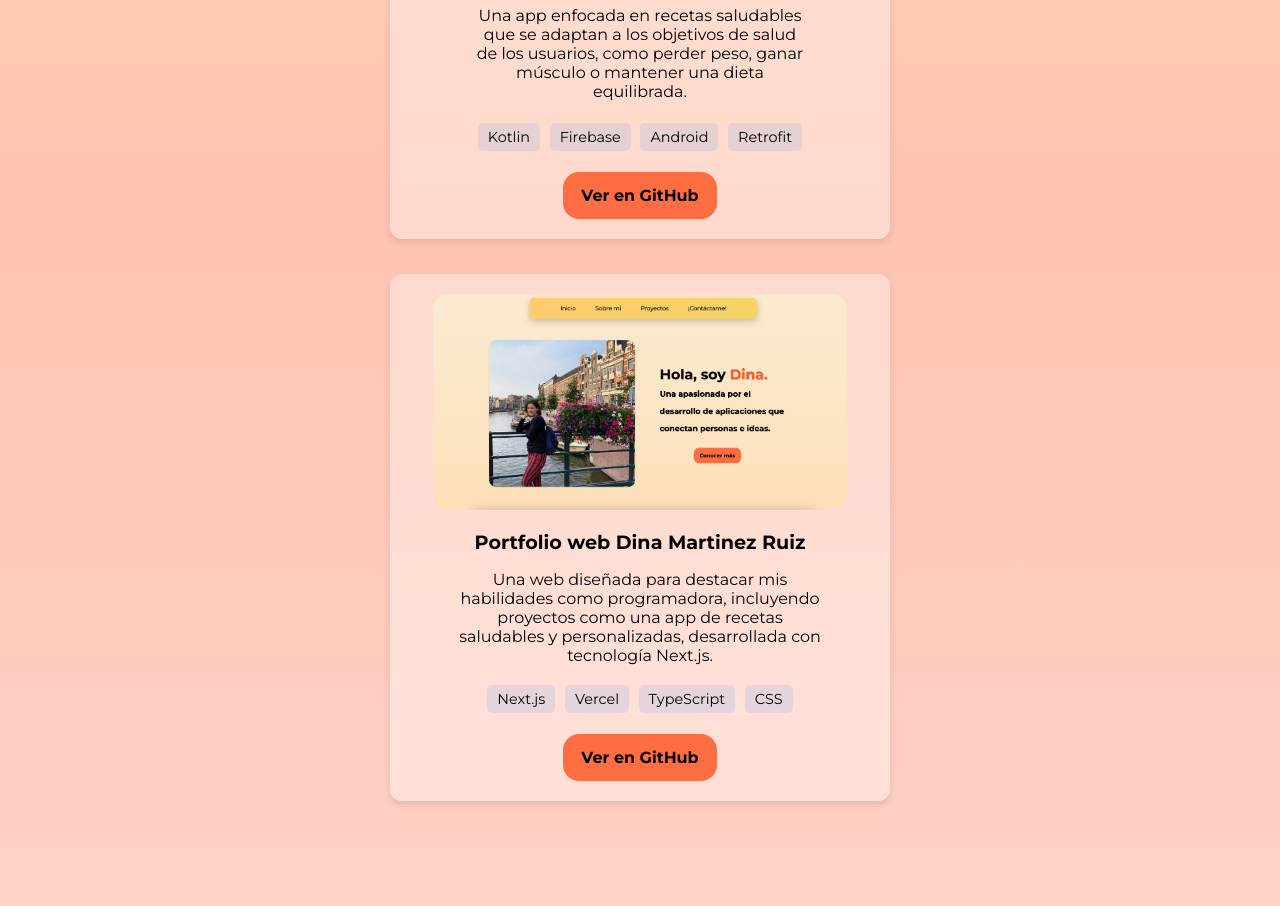
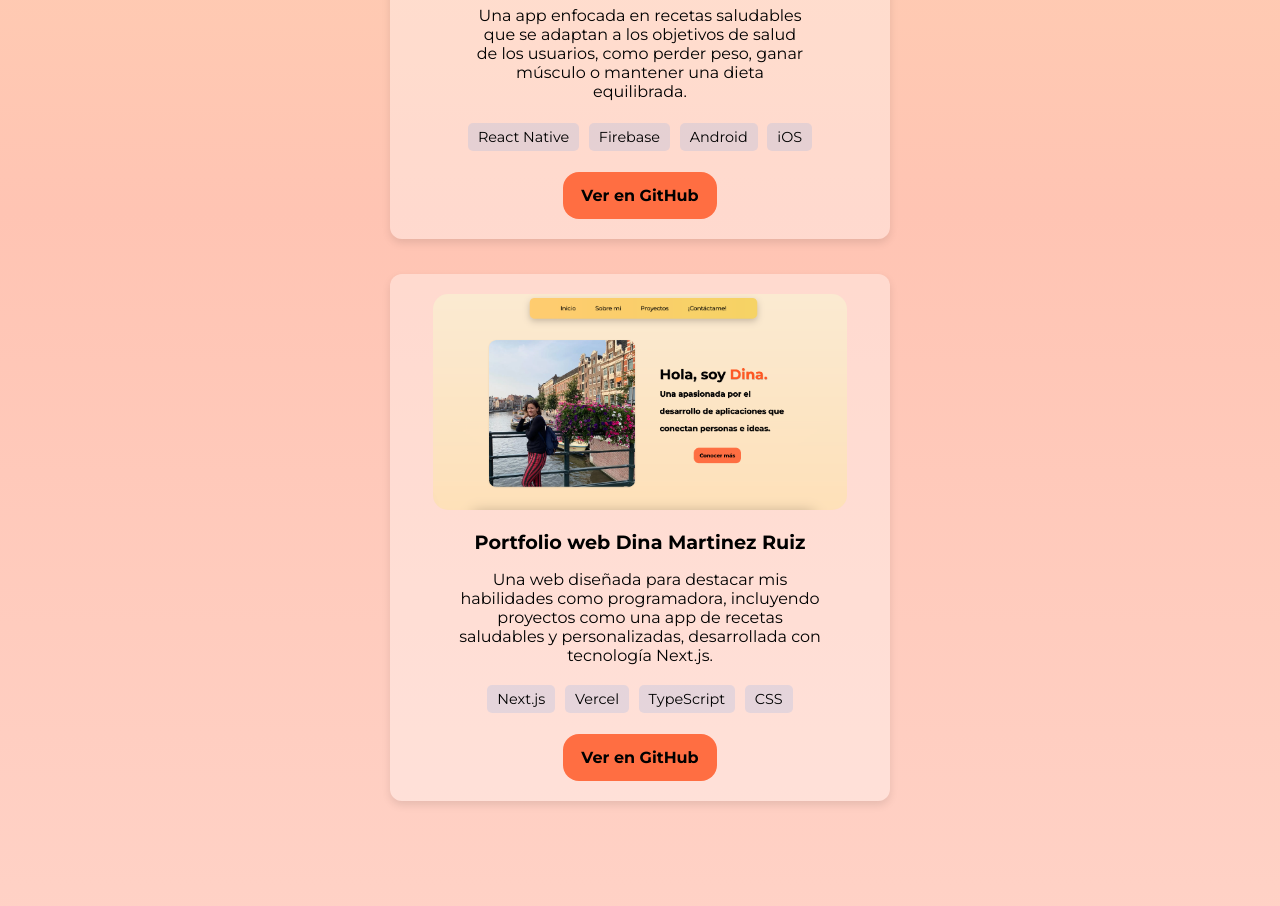
Before and after one commit to LavryDam/my-portfolio-web, a Next.js app: page / in a window 1280 px wide. Shown: the part 1660-2566 px from the top of the page. Built offline with nearby package versions, Linux system fonts and the light colour scheme.

Commit message:
fix:link and lenguages

```diff
--- a/app/proyectos/project.tsx
+++ b/app/proyectos/project.tsx
@@ -25,13 +25,13 @@ function ProyectosPage() {
                         Una app enfocada en recetas saludables que se adaptan a los objetivos de salud de los usuarios, como perder peso, ganar músculo o mantener una dieta equilibrada.
                     </p>
                     <ul className="tecnologias">
-                        <li>Kotlin</li>
+                        <li>React Native</li>
                         <li>Firebase</li>
                         <li>Android</li>
-                        <li>Retrofit</li>
+                        <li>iOS</li>
                     </ul>
                     <Link
-                        href="https://github.com/LavryDam/portfolio-recipes-project.git"
+                        href="https://github.com/LavryDam/AppHealthyRecipes.git"
                         target="_blank"
                         className="enlace-proyecto"
                     >
```
